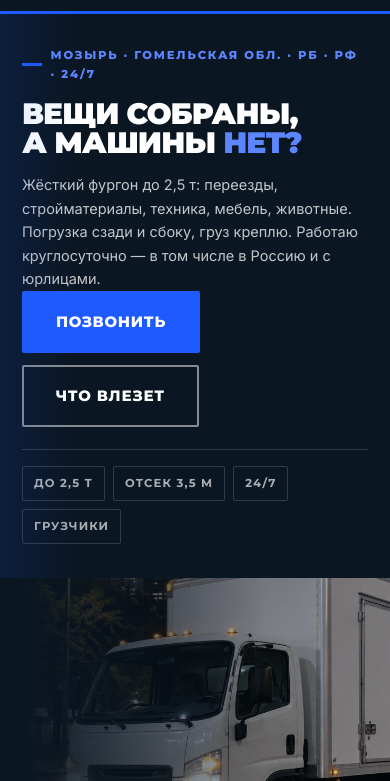
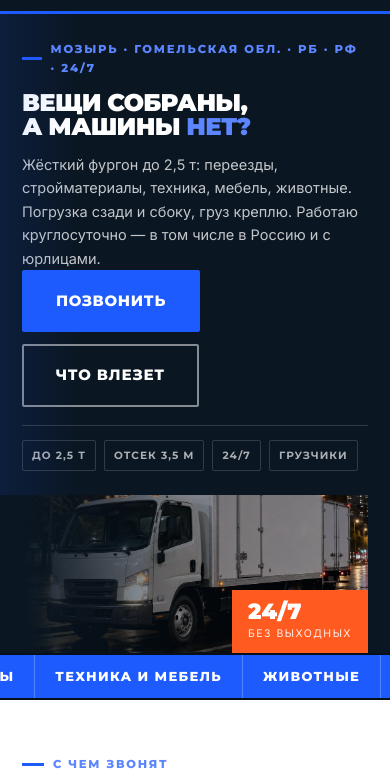
Before and after one commit to 99sitefast-ai/mitkevich-gruz-mozyr, a plain HTML site: page index.html in a window 390 px wide. Shown: the part 63-844 px from the top of the page. Drawn offline with Linux system fonts and the light colour scheme.

Commit message:
Hero: реальная высота вместо ширины — короткое фото на планшете и мобиле

```diff
--- a/assets/css/style.css
+++ b/assets/css/style.css
@@ -61,17 +61,17 @@ p{margin:0}
 /* ---------- герой ---------- */
 .hero{position:relative;background:var(--ink);color:#fff;overflow:hidden}
 .hero-in{display:grid;grid-template-columns:1.06fr .94fr;min-height:0;align-items:stretch}
-.hero-txt{min-height:340px}
-.hero-txt{display:flex;flex-direction:column;justify-content:center;padding:clamp(30px,3.6vw,46px) clamp(18px,3vw,44px) clamp(30px,3.6vw,44px) 0;position:relative;z-index:3}
+.hero-txt{min-height:300px}
+.hero-txt{display:flex;flex-direction:column;justify-content:center;padding:clamp(22px,2.6vw,36px) clamp(18px,3vw,44px) clamp(22px,2.6vw,34px) 0;position:relative;z-index:3}
 .hero-txt::before{content:'';position:absolute;left:-12vw;top:0;bottom:0;width:26vw;background:linear-gradient(90deg,rgba(30,91,255,.16),transparent);pointer-events:none}
 .kick{display:inline-flex;align-items:center;gap:9px;font-family:var(--disp);font-weight:800;font-size:11.5px;letter-spacing:.16em;text-transform:uppercase;color:var(--blue-l)}
 .kick::before{content:'';width:22px;height:3px;background:var(--blue)}
-.hero h1{font-size:clamp(1.85rem,4.4vw,3.5rem);margin-top:16px;letter-spacing:-.03em}
+.hero h1{font-size:clamp(1.7rem,3.9vw,3rem);margin-top:14px;letter-spacing:-.03em}
 .hero h1 span{color:var(--blue-l)}
-.hero-sub{margin-top:16px;max-width:46ch;color:rgba(255,255,255,.76);font-size:clamp(14.5px,1.5vw,16.5px)}
-.hero-facts{display:flex;flex-wrap:wrap;gap:8px;margin-top:22px;padding-top:16px;border-top:1px solid var(--line-w)}
+.hero-sub{margin-top:14px;max-width:46ch;color:rgba(255,255,255,.76);font-size:clamp(14.5px,1.5vw,16.5px)}
+.hero-facts{display:flex;flex-wrap:wrap;gap:8px;margin-top:18px;padding-top:14px;border-top:1px solid var(--line-w)}
 .hero-facts span{font-family:var(--disp);font-weight:700;font-size:11.5px;letter-spacing:.1em;text-transform:uppercase;color:rgba(255,255,255,.66);padding:7px 11px;border:1px solid var(--line-w);border-radius:2px}
-.hero-media{position:relative;overflow:hidden;min-height:340px}
+.hero-media{position:relative;overflow:hidden;min-height:300px}
 .hero-media img{position:absolute;inset:0;width:100%;height:100%;object-fit:cover;object-position:center 60%;filter:saturate(.9) contrast(1.05)}
 .hero-media::after{content:'';position:absolute;inset:0;background:linear-gradient(90deg,var(--ink) 0%,rgba(10,22,34,.35) 45%,rgba(10,22,34,.1) 100%)}
 .hero-tag{position:absolute;right:0;bottom:0;z-index:4;background:var(--orange);color:#fff;padding:16px 22px;display:flex;flex-direction:column;gap:2px}
@@ -220,8 +220,12 @@ p{margin:0}
   .nav-open .nav a{font-family:var(--disp);font-weight:800;text-transform:uppercase;font-size:20px;padding:16px 0;border-bottom:1px solid var(--line-w);color:#fff}
   .head-phone{display:none}
   .hero-in{grid-template-columns:1fr;min-height:0}
-  .hero-txt{padding:32px 0 34px}
-  .hero-media{aspect-ratio:16/10}
+  .hero-txt{padding:26px 0 24px;min-height:0}
+  .hero-media{aspect-ratio:auto;height:210px;min-height:0}
+  .hero h1{font-size:clamp(1.6rem,5vw,2.3rem)}
+  .hero-sub{max-width:60ch}
+  .hero-tag{padding:11px 16px}
+  .hero-tag b{font-size:22px}
   .g4,.steps{grid-template-columns:repeat(2,1fr)}
   .g3{grid-template-columns:repeat(2,1fr)}
   .nums{grid-template-columns:repeat(2,1fr)}
@@ -240,5 +244,8 @@ p{margin:0}
   .row{flex-direction:column;gap:3px}
   .row .d{text-align:left}
   .brand-txt b{font-size:16px}
+  .hero-media{height:158px}
+  .hero h1{font-size:clamp(1.5rem,6.2vw,2rem)}
+  .hero-facts span{font-size:10.5px;padding:6px 9px}
   .foot-grid{grid-template-columns:1fr}
 }
--- a/index.html
+++ b/index.html
@@ -1,6 +1,6 @@
 <!doctype html><html lang="ru"><head><meta charset="utf-8"><meta name="viewport" content="width=device-width, initial-scale=1">
 <title>Грузоперевозки Мозырь 24/7 — фургон до 2,5 т | ИП Миткевич</title><meta name="description" content="Грузоперевозки в Мозыре круглосуточно: переезды, стройматериалы, техника, животные, вывоз мусора, лафет и прицеп. Жёсткий кузов до 2,5 т, погрузка сзади и сбоку, по РБ и в Россию."><meta name="theme-color" content="#0A1622">
-<link rel="icon" href="assets/img/favicon.svg" type="image/svg+xml"><link rel="stylesheet" href="assets/css/style.css?v=3"></head><body>
+<link rel="icon" href="assets/img/favicon.svg" type="image/svg+xml"><link rel="stylesheet" href="assets/css/style.css?v=4"></head><body>
 <header class="site-head"><div class="wrap head-in">
 <a class="brand" href="index.html"><svg class="brand-mark" viewBox="0 0 40 40" aria-hidden="true"><rect width="40" height="40" rx="4" fill="#0F2233"/><rect x="4" y="13" width="21" height="14" rx="1.5" fill="none" stroke="#5C86FF" stroke-width="2.4"/><path d="M25 17h6l4 4.5V27h-10z" fill="none" stroke="#5C86FF" stroke-width="2.4" stroke-linejoin="round"/><circle cx="11" cy="29" r="2.6" fill="#1E5BFF"/><circle cx="30" cy="29" r="2.6" fill="#1E5BFF"/><rect x="4" y="7" width="9" height="3" fill="#FF5A1F"/></svg><span class="brand-txt"><b>Миткевич</b><span>грузоперевозки · Мозырь · 24/7</span></span></a>
 <nav class="nav" id="nav"><a href="uslugi.html">Услуги</a><a href="pereezd.html">Переезды</a><a href="lafet.html">Лафет и прицеп</a><a href="parametry.html">Габариты</a><a href="kontakty.html">Контакты</a></nav>
```
Also changed, not shown: 404.html (+1 -1 lines), kak-rabotaem.html (+1 -1 lines), kontakty.html (+1 -1 lines), lafet.html (+1 -1 lines), parametry.html (+1 -1 lines), pereezd.html (+1 -1 lines), uslugi.html (+1 -1 lines).
